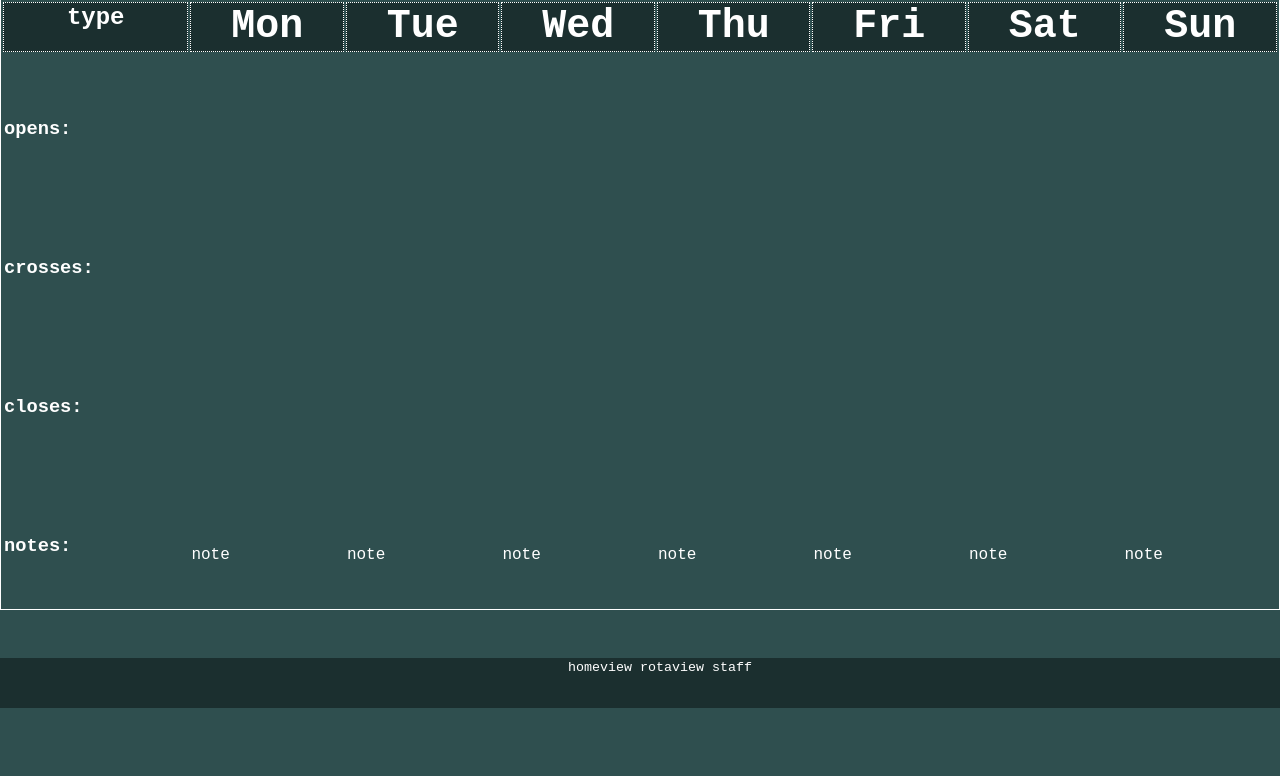
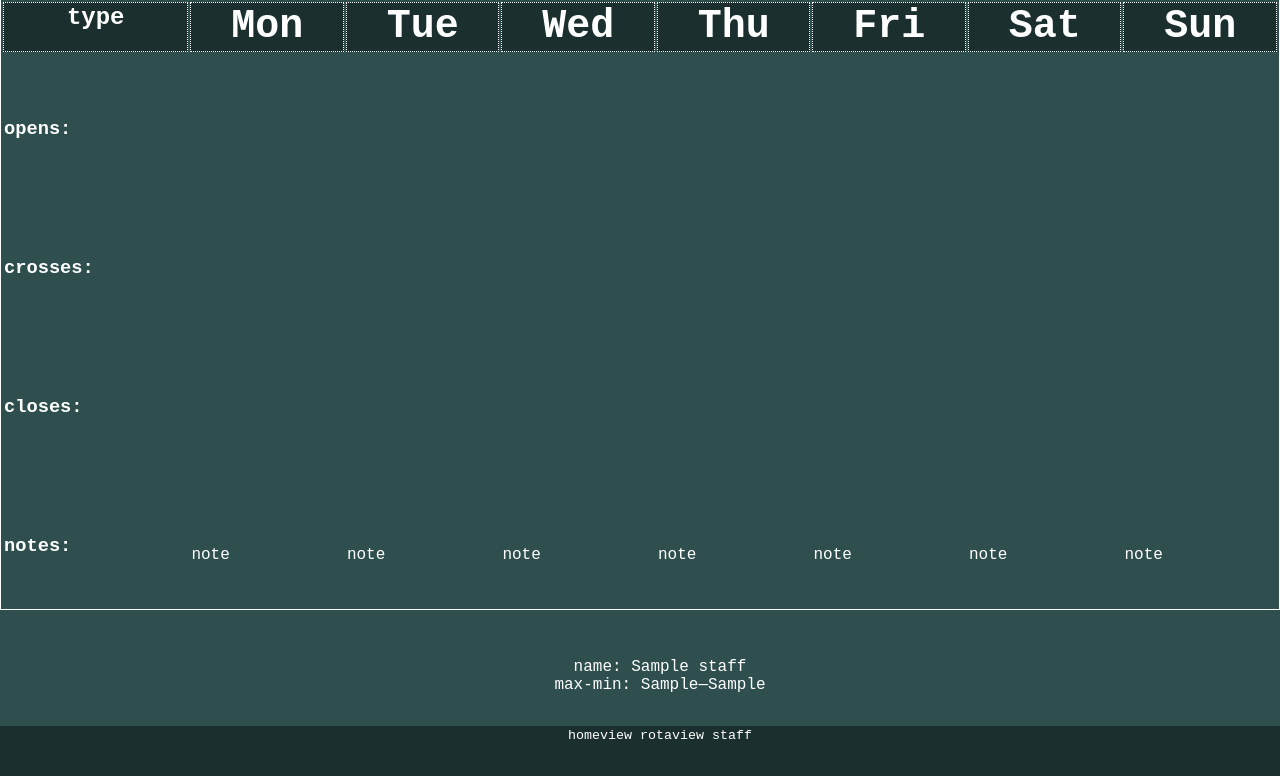
Before and after one commit to impregnablequestion/projects, a Flask app: page /shifts/create in a window 1280 px wide; the page is wider, and only the part inside the window is pictured. Shown: the part 595-1371 px from the top of that part. Before the commit the page ends 1303 px from the top of that part, so only its background shows below. Run offline with Flask 2, Linux system fonts and the light colour scheme; a database or web service that is not in the repository returns one stand-in record (values such as "Sample title"); some libraries are stand-ins or nearby versions.

Commit message:
staff minimum and maximum hours implemented

```diff
--- a/project_1/belljar_rota/static/css/general.css
+++ b/project_1/belljar_rota/static/css/general.css
@@ -85,3 +85,8 @@ nav > ul {
 .footer-nav > li > a {
     font-size: smaller;
 }
+
+.staff_container {
+    display: flex;
+    justify-content: center;
+}
--- a/project_1/belljar_rota/templates/shifts/create_rota.html
+++ b/project_1/belljar_rota/templates/shifts/create_rota.html
@@ -593,4 +593,17 @@
             <td>note</td>
         </tr>
     </table>
+    <div class="staff_container">
+        {% for staff_member in staff %}
+            {% if staff_member.name == "None" %}
+
+            {% else %}
+                <ul>
+                    <li>name: {{staff_member.name}}</li>
+                    <li>max-min: {{staff_member.min_hours}}—{{staff_member.max_hours}}</li>
+                </ul>
+            {% endif %}
+
+        {% endfor %}
+    </div>
 {% endblock %}
```
